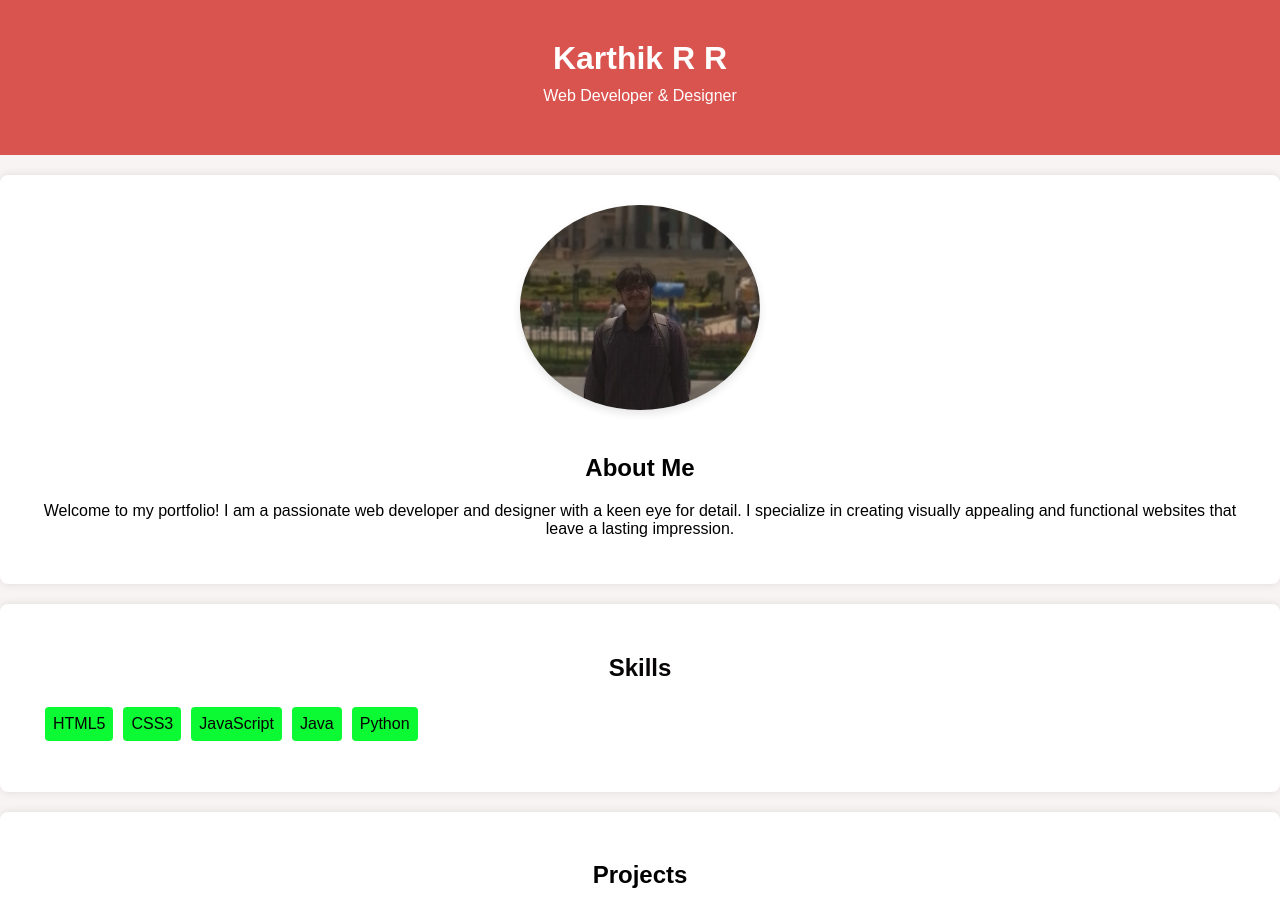
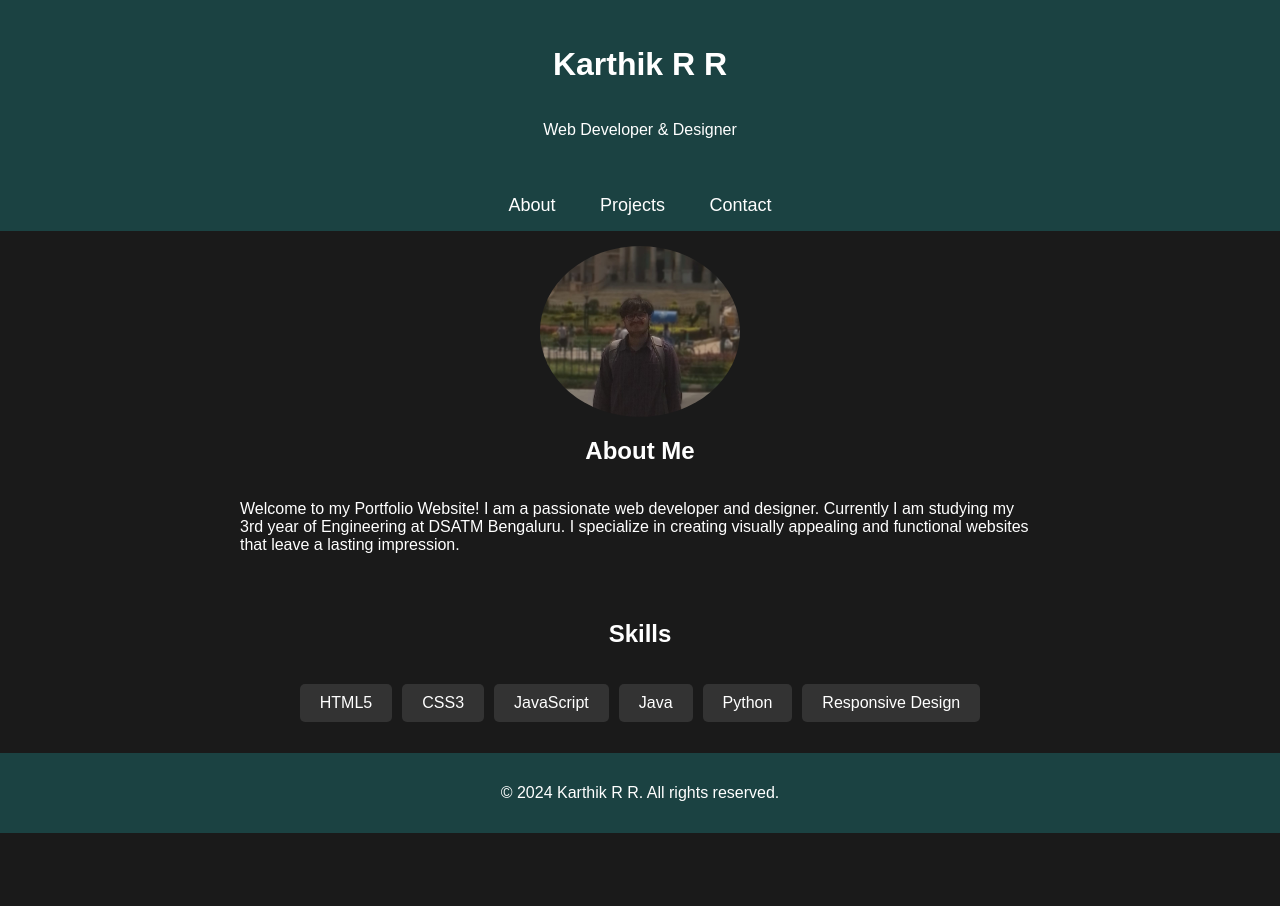
Before and after one commit to Karthik-R-R/portfolio-website, a plain HTML site: page index.html in a window 1280 px wide. Shown: the top 906 px of the page. After the commit the page ends 833 px from the top, so only its background shows below. Drawn offline with Linux system fonts and the light colour scheme; grey boxes are pictures that could not be loaded.

Commit message:
Edited index.html and index.css

```diff
--- a/index.css
+++ b/index.css
@@ -1,106 +1,109 @@
 body {
-    font-family: 'Arial', sans-serif;
+    background-color: #1a1a1a;
+    color: #fff;
+    margin: 0;
+    font-family: Arial, sans-serif;
+}
+.container {
+    max-width: 100vh;
+    margin: 0 auto;
+    padding: 15px;
+    display: flex;
+    flex-direction: column;
+    align-items: center;
+}
+
+header {
+    background-color: #1B4242;
+    padding: 10px;
+    text-align: center;
+}
+
+nav {
+    background-color: #1B4242;
+}
+
+nav ul {
+    list-style-type: none;
     margin: 0;
     padding: 0;
-    background-color: #f8f4f4;
+    text-align: center;
 }
 
-.container {
-    max-width: 1200px;
-    margin: 0 auto;
-    padding: 10px;
+nav ul li {
+    display: inline;
 }
 
-.skills {
-    background-color: #fff;
-    margin: 20px 0;
-    padding: 20px;
-    border-radius: 8px;
-    justify-content: center;
-    text-align: center;
-    box-shadow: 0 0 10px rgba(0, 0, 0, 0.1);
+nav ul li a {
+    color: #fff;
+    text-decoration: none;
+    padding: 10px 20px;
+    font-size: 18px;
+}
+
+nav ul li a:hover {
+    background-color: #555;
+    border-radius: 5px;
 }
 
 .about img {
-    max-width: 20%;
+    border-radius: 50%;
+    max-width: 200px;
     height: auto;
-    border-radius: 50%;
-    box-shadow: 0 4px 8px rgba(0, 0, 0, 0.1);
-    margin-bottom: 20px;
-}
-
-.skills h2 {
-    color: #060404;
 }
 
 .skills ul {
-    list-style-type: none;
     padding: 0;
+    list-style: none;
     display: flex;
-    flex-wrap: wrap;
+    justify-content: center;
 }
 
 .skills li {
-    background-color: #0bfa33;
-    color: rgb(6, 5, 5);
-    padding: 8px;
-    margin: 5px;
-    border-radius: 4px;
+    background-color: #333;
+    padding: 10px 20px;
+    margin-right: 10px;
+    border-radius: 5px;
+    text-align: center;
 }
 
-
-header {
-    background-color: #d9534f;
-    color: #fff;
-    text-align: center;
-    padding: 30px 0;
-}
-
-header h1 {
-    margin: 0;
-}
-
-header p {
-    margin: 10px 0;
-}
-
-.about, .projects, .contact, #resume {
-    background-color: #fff;
-    margin: 20px 0;
-    padding: 20px;
-    border-radius: 8px;
-    display: flex;
-    flex-direction: column;
-    align-items: center;
-    text-align: center;
-    box-shadow: 0 0 10px rgba(0, 0, 0, 0.1);
+.skills li:last-child {
+    margin-right: 0;
 }
 
 .projects .project {
-    margin-bottom: 20px;
+    text-align: center;
+    margin-bottom: 30px;
 }
 
-.projects img {
-    max-width: 100%;
-    border-radius: 8px;
-}
-
-.btn {
-    display: inline-block;
-    padding: 10px 20px;
-    text-decoration: none;
-    background-color: #d9534f;
-    color: #fff;
-    border-radius: 4px;
-    transition: background-color 0.3s ease;
-}
-
-.btn:hover {
-    background-color: #c9302c;
+.projects .project img {
+    width: 100%;
+    border-radius: 5px;
 }
 
 footer {
-    background-color: #d9534f;
+    background-color: #1B4242;
     color: #fff;
     text-align: center;
 }
+
+section:not(#about) {
+    display: none;
+}
+.contact {
+    text-align: center;
+}
+
+.contact a {
+    display: inline-block;
+    background-color: #333;
+    color: #fff;
+    text-decoration: none;
+    padding: 10px 20px;
+    margin: 10px;
+    border-radius: 5px;
+}
+
+.contact a:hover {
+    background-color: #555;
+}
--- a/index.html
+++ b/index.html
@@ -14,15 +14,25 @@
         </div>
     </header>
 
-    <section class="about">
+    <nav>
         <div class="container">
-            <img src="./MyPic.jpeg" alt="Karthik R R">
+            <ul>
+                <li><a href="#" onclick="showSections(['about', 'skills'])">About</a></li>
+                <li><a href="#" onclick="showSections(['projects', 'resume'])">Projects</a></li>
+                <li><a href="#" onclick="showSections(['contact'])">Contact</a></li>
+            </ul>
+        </div>
+    </nav>
+
+    <section id="about" class="about" style="display: block;">
+        <div class="container">
+            <img src="MyPic.jpeg" alt="Karthik R R">
             <h2>About Me</h2>
-            <p>Welcome to my portfolio! I am a passionate web developer and designer with a keen eye for detail. I specialize in creating visually appealing and functional websites that leave a lasting impression.</p>
+            <p>Welcome to my Portfolio Website! I am a passionate web developer and designer. Currently I am studying my 3rd year of Engineering at DSATM Bengaluru. I specialize in creating visually appealing and functional websites that leave a lasting impression.</p>
         </div>
     </section>
 
-    <section class="skills">
+    <section id="skills" class="skills" style="display: block;">
         <div class="container">
             <h2>Skills</h2>
             <ul>
@@ -31,45 +41,66 @@
                 <li>JavaScript</li>
                 <li>Java</li>
                 <li>Python</li>
+                <li>Responsive Design</li>
             </ul>
         </div>
     </section>
 
-    <section class="projects">
+    <section id="projects" class="projects">
         <div class="container">
             <h2>Projects</h2>
             <div class="project">
-                <img src="./Food edited.png" alt="Project 1">
-                <h3>Food Website</h3>
-                <p>I did this sample food website to get a practical idea of what I am capable of doing using basic HTML and CSS. I indeed learnt a lot of new things while working on this project and it was my first project related to food.</p>
+                <a href="https://github.com/Karthik-R-R/blackjack-game" target="_blank">
+                    <img src="./blackjack.png" alt="Project 1">
+                </a>
+                <h3>BlackJack Game</h3>
+                <p>I did this BlackJack game to get started with learning JavaScript. I indeed learnt a lot of new things while working on this project and it was my first project related to a simple game.</p>
             </div>
             <div class="project">
-                <img src="./ChromeExt.png" alt="Project 2">
+                <a href="https://github.com/Karthik-R-R/leeds-tracker" target="_blank">
+                    <img src="ChromeExt.png" alt="Project 2">
+                </a>
                 <h3>Leeds Tracker chrome Extension</h3>
                 <p>I created this extension called "Leeds Tracker" as a part of me learning JavaScript. This project indeed helped me a lot to learn about JavaScript and Chrome API's. This extension works amazingly on both Google Chrome and MS Edge.</p>
             </div>
         </div>
     </section>
 
-    <section id="resume">
+    <section id="resume" class="resume">
         <div class="container">
-          <h2>Resume</h2>
-          <p>Download my <a href="./Kar CV.pdf" target="_blank">resume</a>.</p>
+            <h2>Resume</h2>
+            <p>Download my <a href="./Kar CV.pdf" target="_blank">resume</a>.</p>
         </div>
-      </section>
+    </section>
 
-    <section class="contact">
+    <section id="contact" class="contact">
         <div class="container">
             <h2>Contact</h2>
             <p>Feel free to reach out to me. Let's collaborate on exciting projects!</p>
-            <a href="mailto:kartnpbp@gmail.com" class="btn">Email me</a>
+            <a href="mailto:karthikrr@duck.com" class="btn">Email me</a>
+            <a href="https://github.com/Karthik-R-R/" class="btn" target="_blank">GitHub</a>
+            <a href="https://www.linkedin.com/in/karthik-r-raghothama-148b89296/" class="btn" target="_blank">LinkedIn</a>
         </div>
     </section>
+
 
     <footer>
         <div class="container">
             <p>&copy; 2024 Karthik R R. All rights reserved.</p>
         </div>
     </footer>
+
+    <script>
+        function showSections(sectionIds) {
+            var sections = document.querySelectorAll('section');
+            sections.forEach(function(section) {
+                if (sectionIds.includes(section.id)) {
+                    section.style.display = 'block';
+                } else {
+                    section.style.display = 'none';
+                }
+            });
+        }
+    </script>
 </body>
 </html>
```
